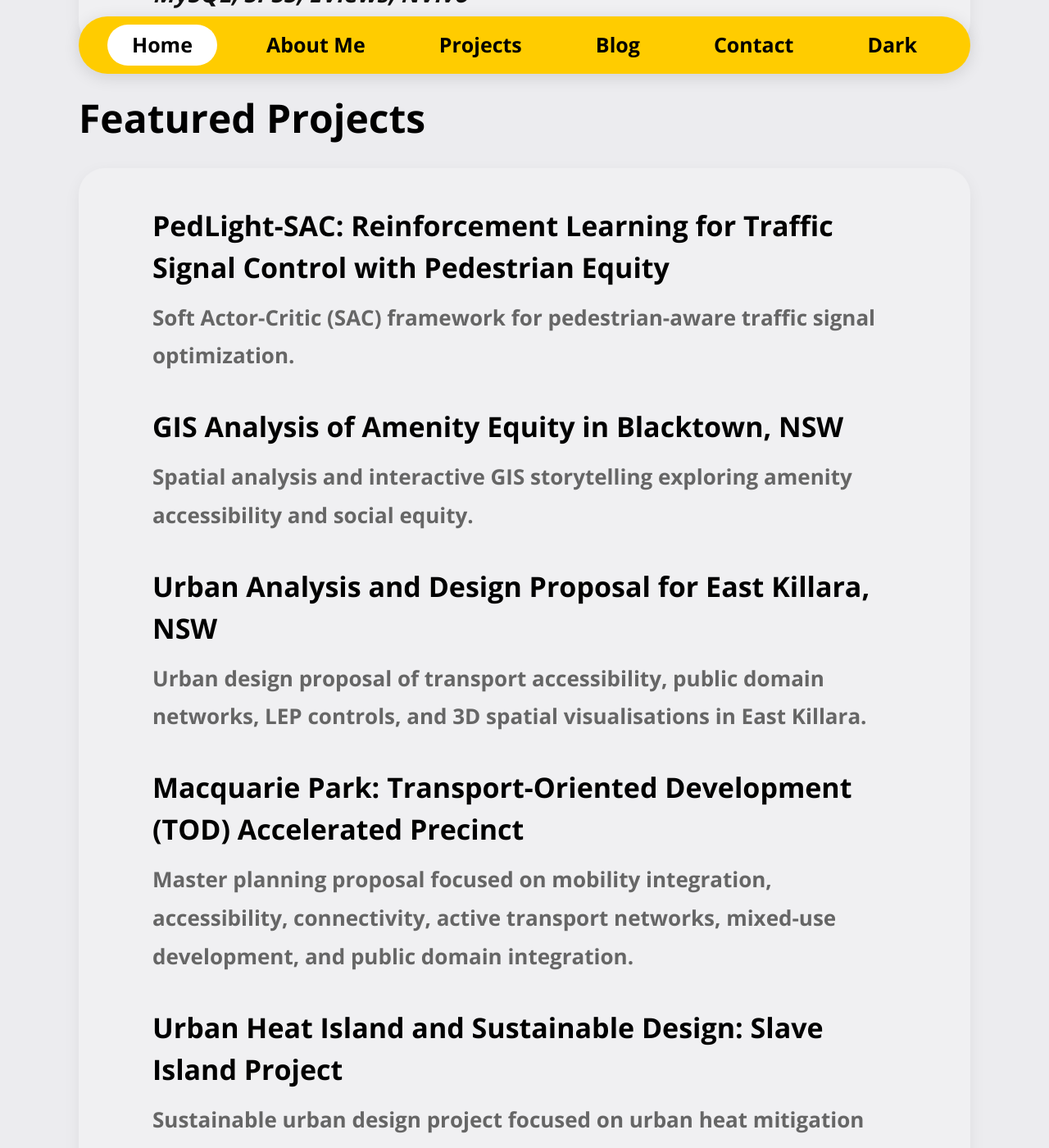
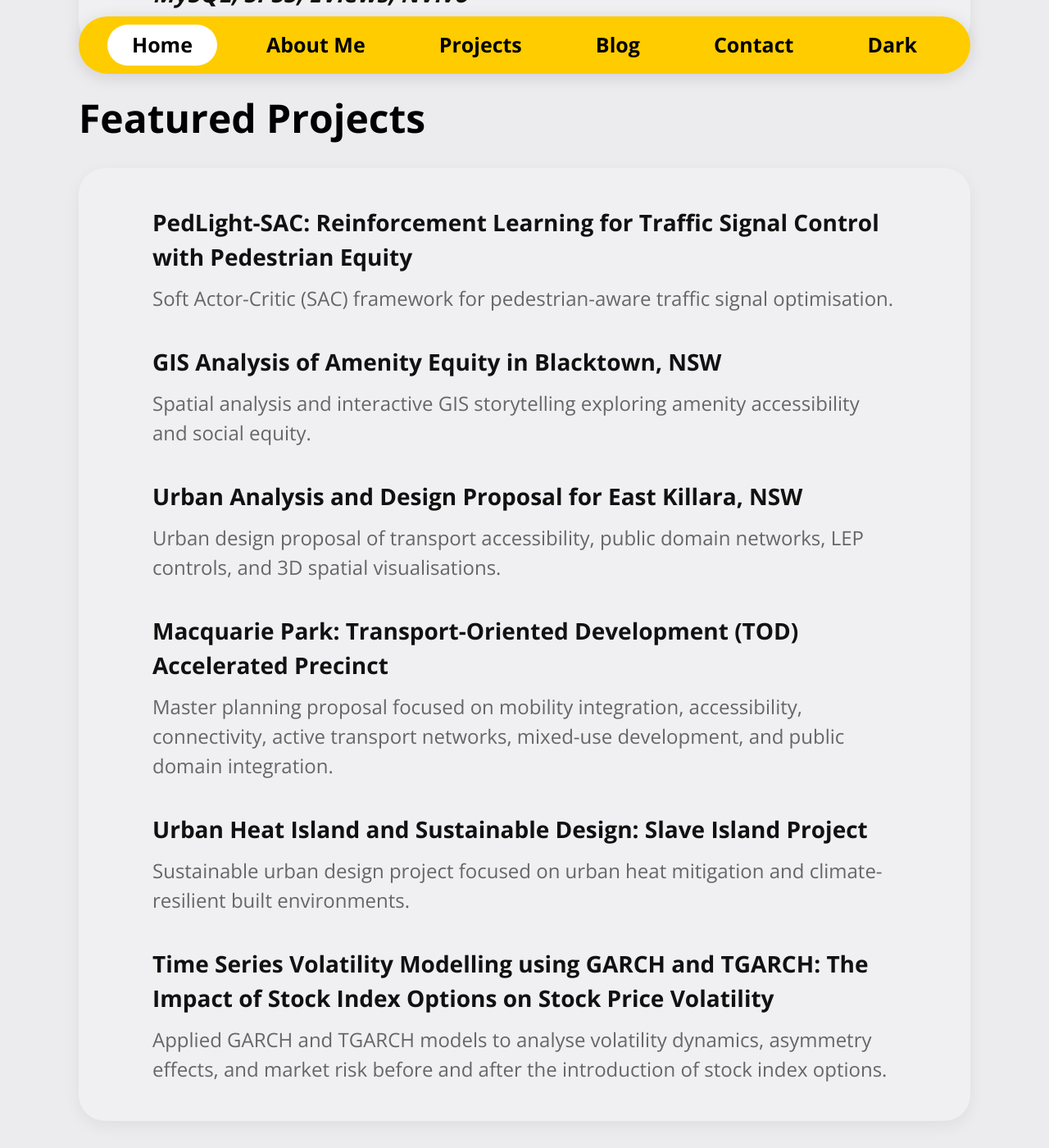
Before and after one commit to tszyeewun/tszyeewun.github.io, a Jekyll site: the page built from index.md, in a window 1280 px wide and 1400 px high, scrolled down 2604 px. Shown: the whole window at 82% size. Built offline with Jekyll 4.4.1, drawn with Linux system fonts in a browser that asks for light colours; some of the changed lines change nothing that is shown.

Commit message:
Refine project descriptions and adjust styles
Updated text for clarity and consistency in project descriptions. Adjusted font sizes and weights for better readability.

```diff
--- a/index.md
+++ b/index.md
@@ -120,7 +120,7 @@ title: Home
     </div>
 
     <div class="project-description">
-      Soft Actor-Critic (SAC) framework for pedestrian-aware traffic signal optimization.
+      Soft Actor-Critic (SAC) framework for pedestrian-aware traffic signal optimisation.
     </div>
 
     <div class="project-title">
@@ -136,7 +136,7 @@ title: Home
     </div>
 
     <div class="project-description">
-      Urban design proposal of transport accessibility, public domain networks, LEP controls, and 3D spatial visualisations in East Killara.
+      Urban design proposal of transport accessibility, public domain networks, LEP controls, and 3D spatial visualisations.
     </div>
 
     <div class="project-title">
@@ -329,24 +329,24 @@ title: Home
 
 .project-title{
 
-  font-size:34px;
+  font-size:28px;
 
-  font-weight:800;
+  font-weight:700;
 
   margin-top:38px;
 
   margin-bottom:12px;
 
-  color:#000;
+  color:#111;
 }
 
 .project-description{
 
-  font-size:26px;
+  font-size:24px;
 
-  font-weight:700;
+  font-weight:400;
 
-  line-height:1.8;
+  line-height:1.5;
 
   color:#666;
 }
```
